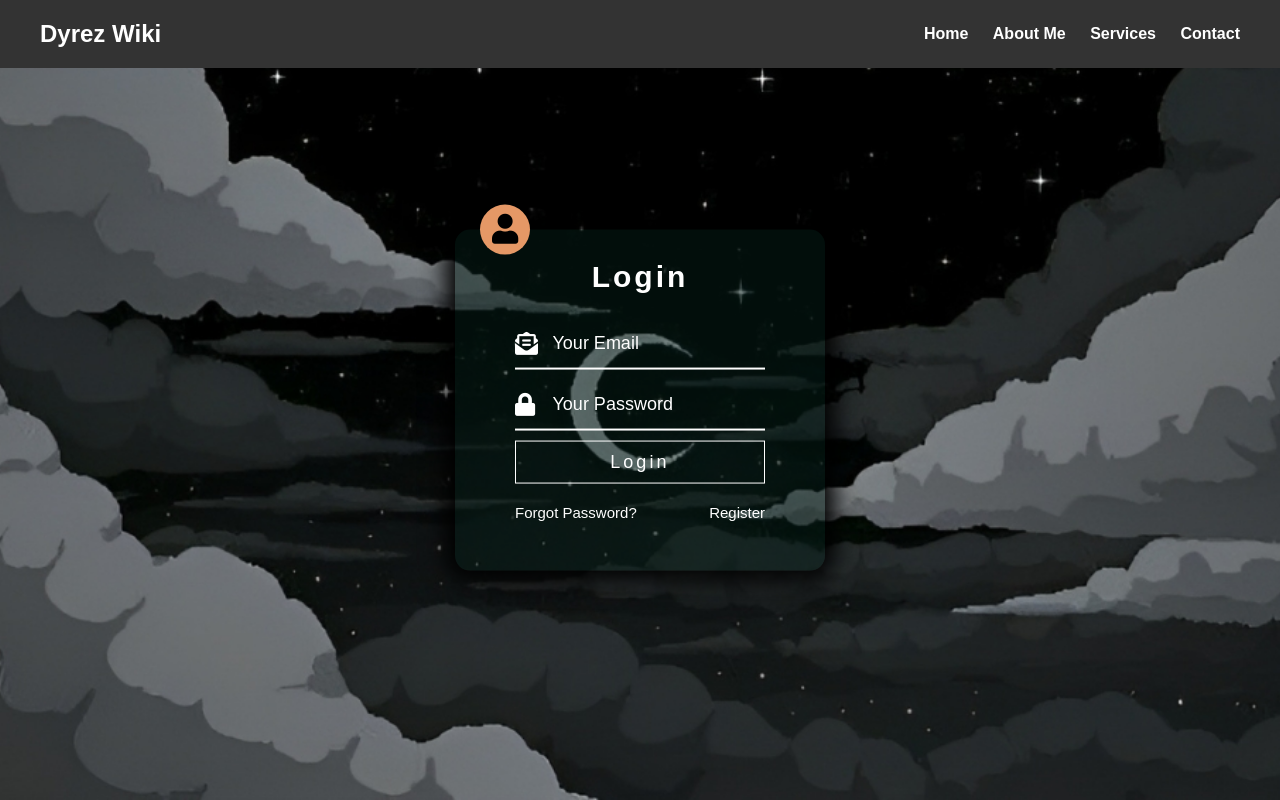
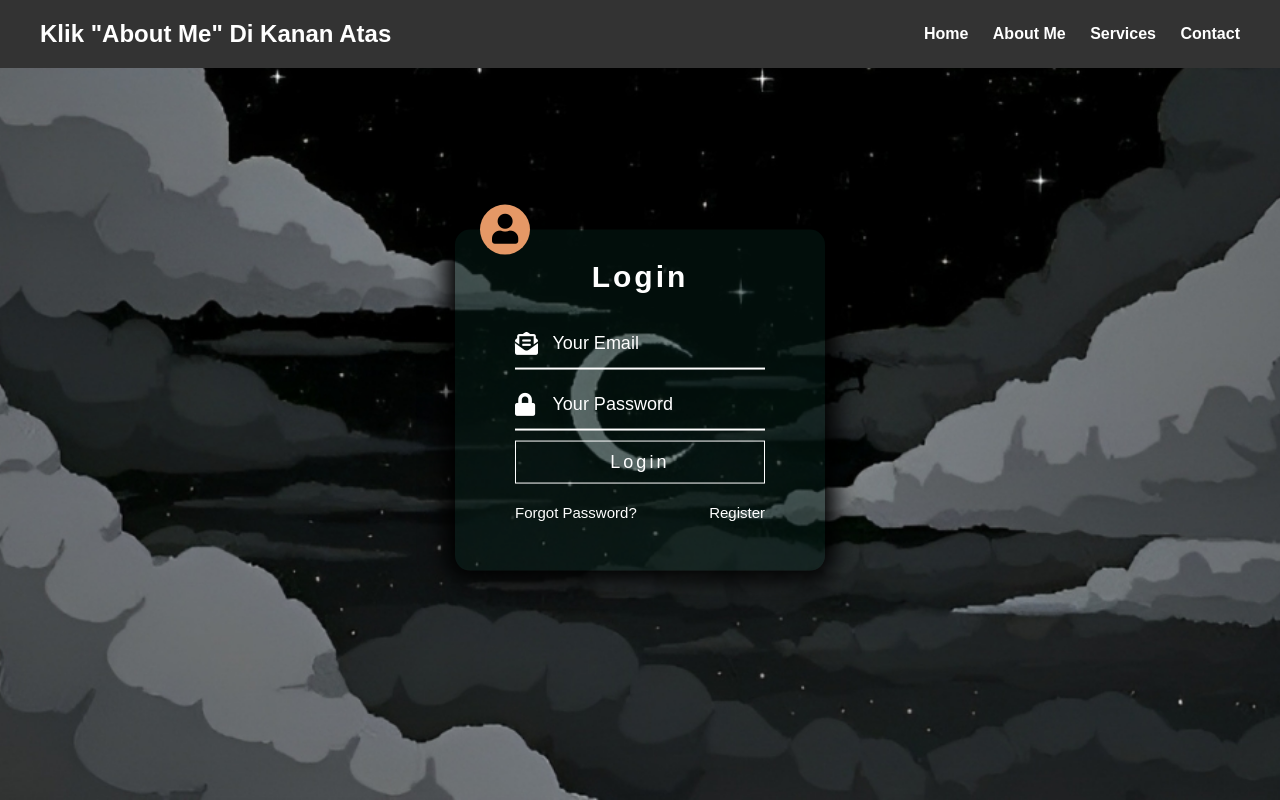
Before and after one commit to Dyreztha/d_portofolio.github.io, a plain HTML site: page index.html in a window 1280 px wide. Drawn offline with Linux system fonts and the light colour scheme.

Commit message:
index.html

```diff
--- a/index.html
+++ b/index.html
@@ -9,7 +9,7 @@
 	<link rel="stylesheet" href="https://use.fontawesome.com/releases/v5.6.3/css/all.css">
 	<header>
     <div class="container">
-     <h1>Dyrez Wiki</h1>
+     <h1>Klik "About Me" Di Kanan Atas</h1>
          <nav>
             <ul>
             <li><a href="#">Home</a></li>
```
